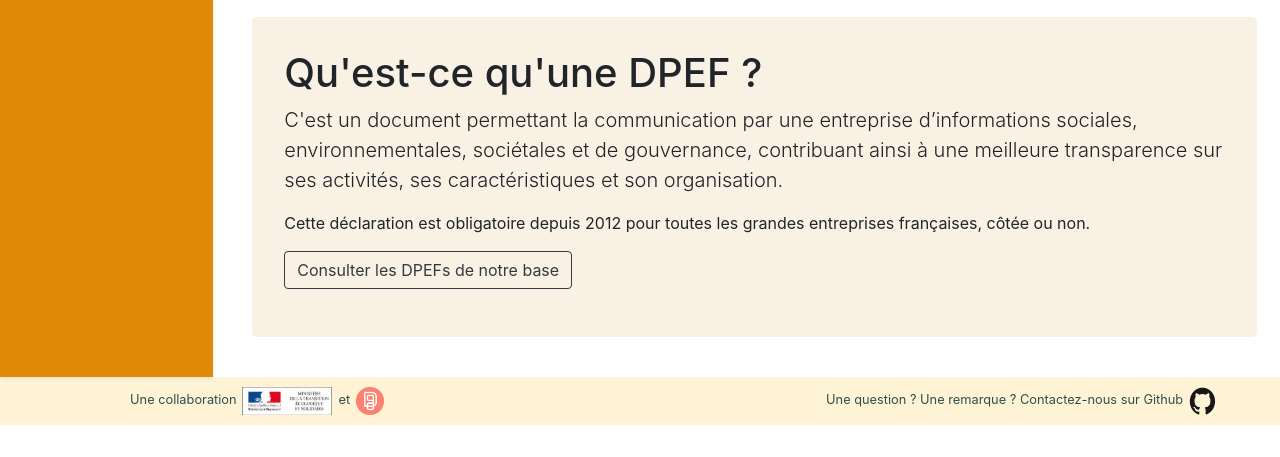
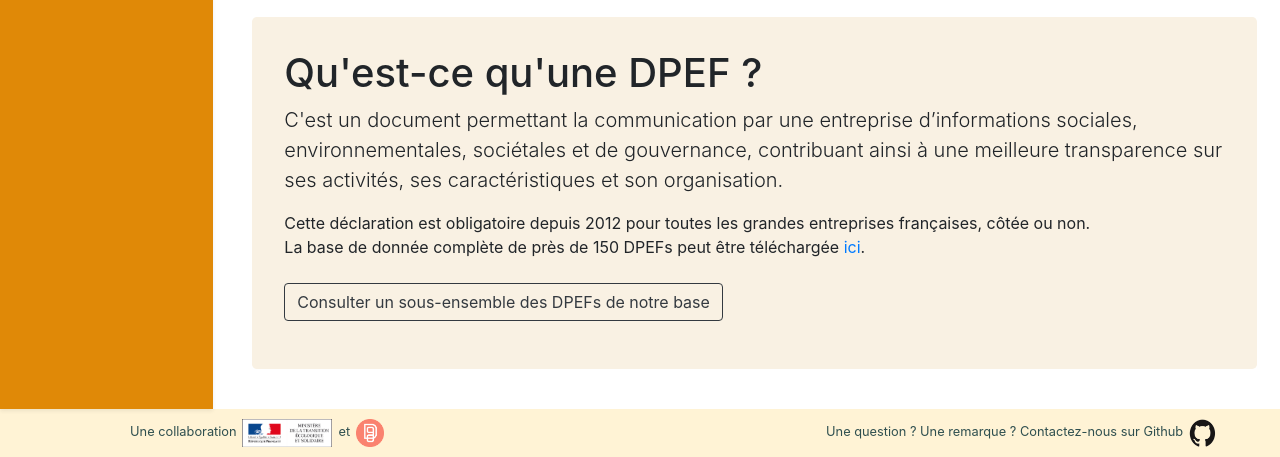
Before and after one commit to dataforgoodfr/batch7_rse, a Django app: page / in a window 1280 px wide. Shown: the part 506-963 px from the top of the page. Before the commit the page ends 931 px from the top, so only its background shows below. Run offline with Django 3.2, Linux system fonts and the light colour scheme; data that the repository does not hold is empty; some libraries are stand-ins or nearby versions.

Commit message:
Added link to download full DBB

```diff
--- a/polls/templates/polls/index.html
+++ b/polls/templates/polls/index.html
@@ -60,13 +60,18 @@
           environnementales, sociétales et de gouvernance, contribuant ainsi à une meilleure transparence sur ses activités,
           ses caractéristiques et son organisation.</p>
 
-      <p>Cette déclaration est obligatoire depuis 2012 pour toutes les grandes entreprises françaises, côtée ou non.</p>
+      <p>Cette déclaration est obligatoire depuis 2012 pour toutes les grandes entreprises françaises, côtée ou non.<br>
+          La base de donnée complète de près de 150 DPEFs peut être téléchargée
+          <a href="https://1drv.ms/u/s!Aj9j6X93cDjbhp0xJCntsQ8lMZsv2A?e=zi2cbS">ici</a>.
+      </p>
+      <br> <br> <br>
       <p class="lead">
-        <a class="btn btn-outline-dark" href="{% url 'polls:company_list' %}" role="button">Consulter les DPEFs de notre base</a>
+          <a class="btn btn-outline-dark" href="{% url 'polls:company_list' %}" role="button">Consulter un sous-ensemble des DPEFs de notre base</a>
       </p>
-    </div>
 
 
-</<div>
+  </div>
+
+</div>
 
 {% endblock content %}
```
